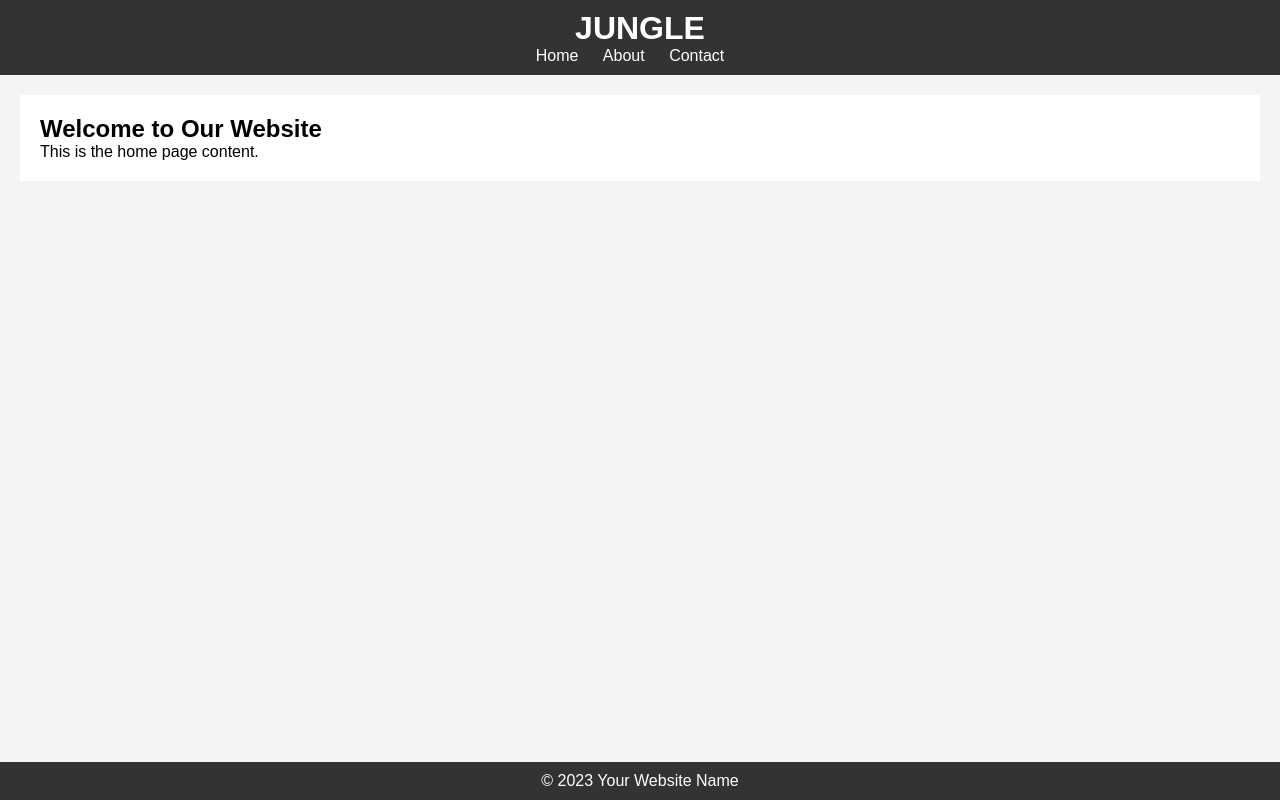
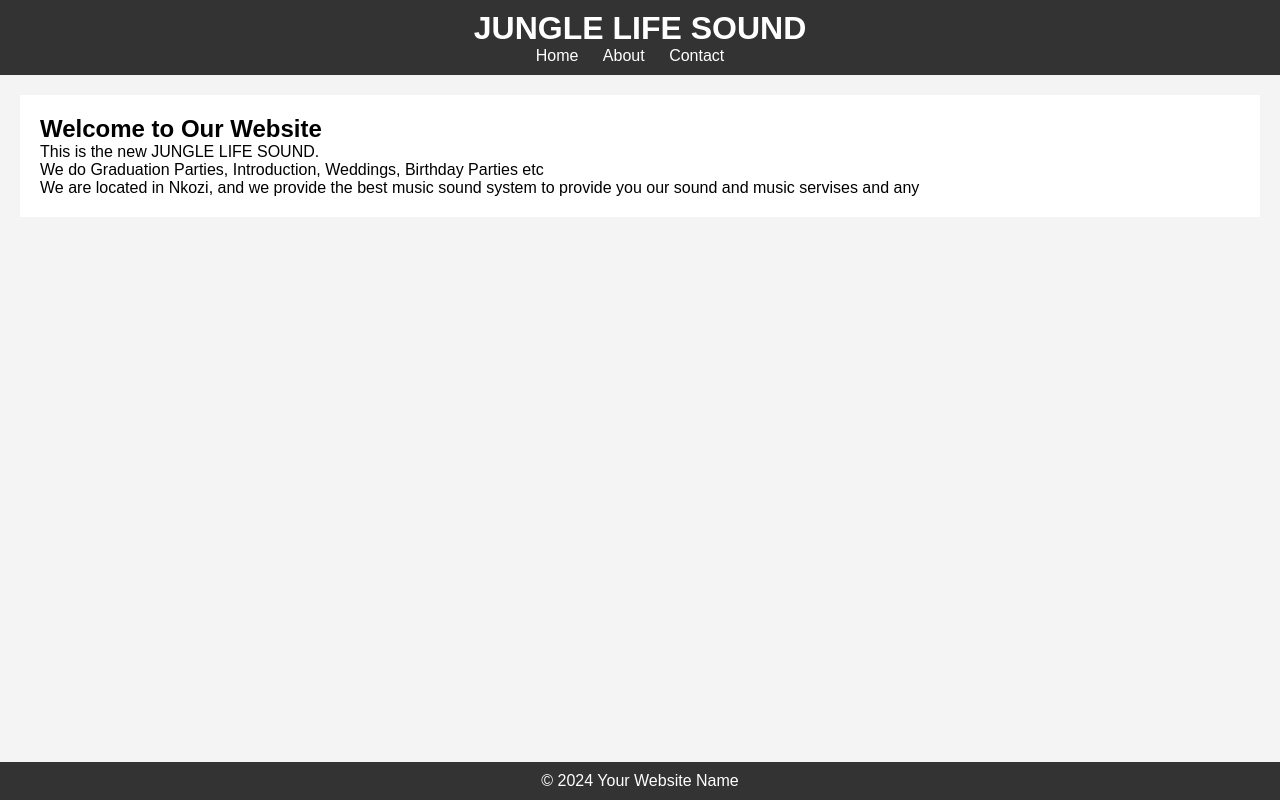
Before and after one commit to Lutz2000/junglediscosound, a plain HTML site: page index.htm in a window 1280 px wide. Drawn offline with Linux system fonts and the light colour scheme.

Commit message:
index.htm

```diff
--- a/index.htm
+++ b/index.htm
@@ -8,7 +8,7 @@
 </head>
 <body>
     <header>
-        <h1>JUNGLE</h1>
+        <h1>JUNGLE LIFE SOUND</h1>
         <nav>
             <ul>
                 <li><a href="index.html">Home</a></li>
@@ -20,11 +20,13 @@
     <main>
         <section id="home">
             <h2>Welcome to Our Website</h2>
-            <p>This is the home page content.</p>
+            <p>This is the new JUNGLE LIFE SOUND.</p>
+            <p>We do Graduation Parties, Introduction, Weddings, Birthday Parties etc</p>
+            <p>We are located in Nkozi, and we provide the best music sound system to provide you our sound and music servises and any </p>
         </section>
     </main>
     <footer>
-        <p>&copy; 2023 Your Website Name</p>
+        <p>&copy; 2024 Your Website Name</p>
     </footer>
 </body>
 </html>
```
